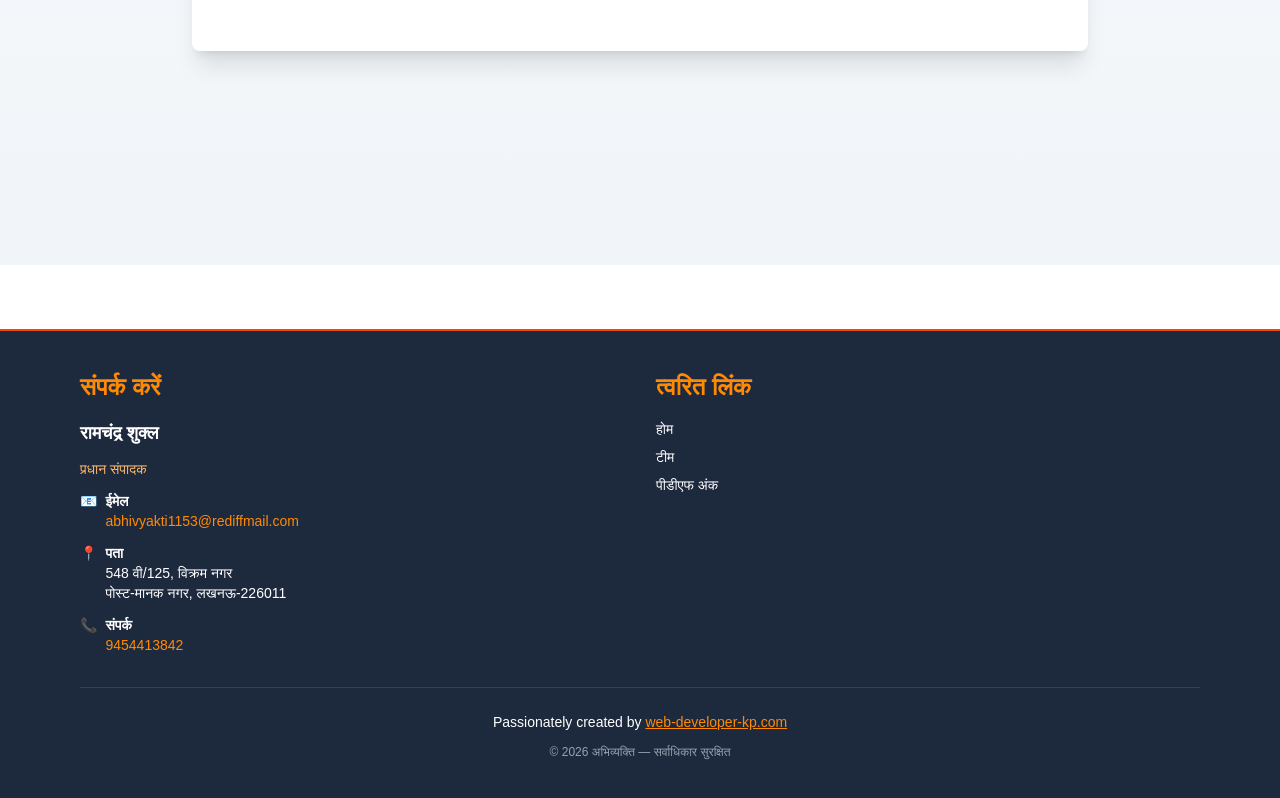
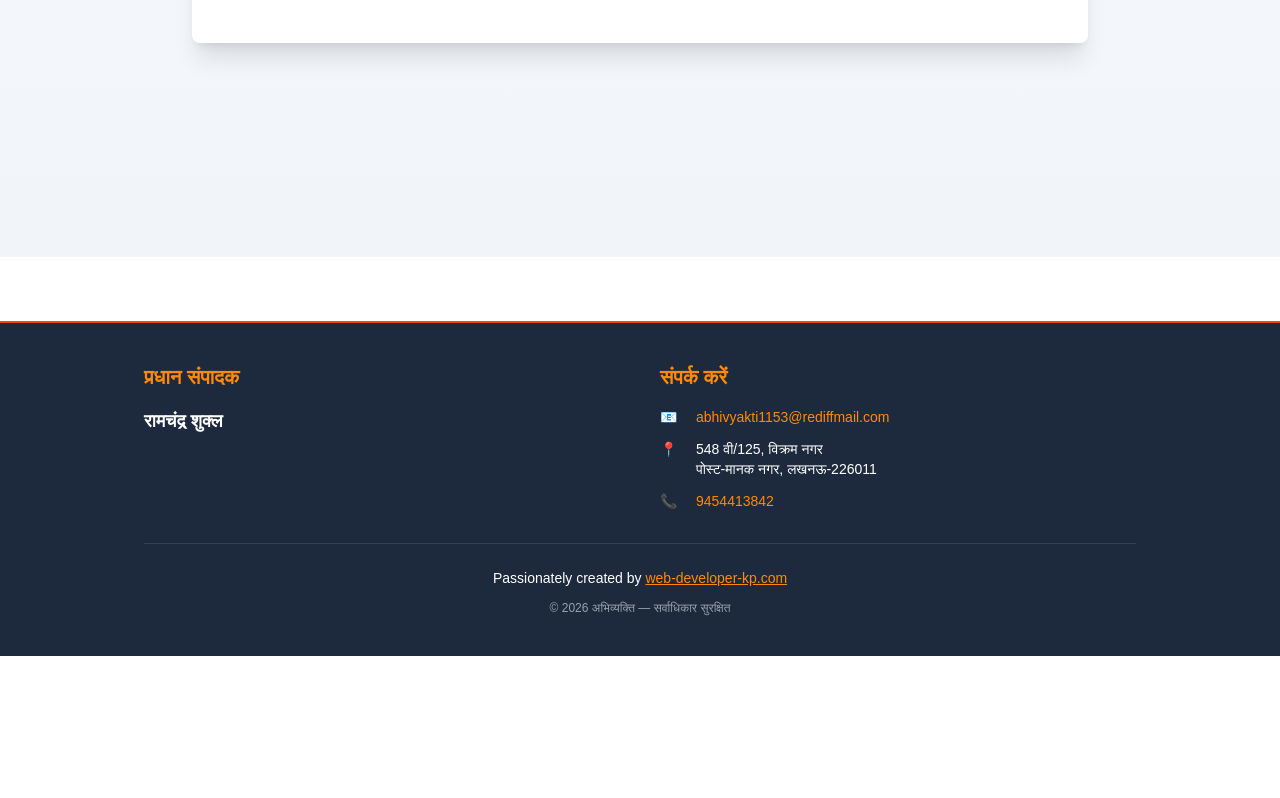
Before and after one commit to kp1153/abhivyakti, a Next.js app: page /pdf in a window 1280 px wide. Shown: the part 678-1476 px from the top of the page. After the commit the page ends 1334 px from the top, so only its background shows below. Built offline with nearby package versions, Linux system fonts and the light colour scheme.

Commit message:
force deploy

```diff
--- a/components/Footer.js
+++ b/components/Footer.js
@@ -3,22 +3,28 @@ import Link from "next/link";
 export default function Footer() {
   return (
     <footer className="w-full border-t-2 border-orange-600 mt-16 bg-slate-800">
-      <div className="max-w-6xl mx-auto px-4 py-10">
-        <div className="grid md:grid-cols-2 gap-8 text-white mb-8">
+      <div className="max-w-5xl mx-auto px-4 py-10">
+
+        {/* Main Content */}
+        <div className="grid md:grid-cols-2 gap-10 text-white mb-8">
+
+          {/* Editor */}
           <div>
-            <h3 className="text-2xl font-bold mb-4 text-orange-400">
+            <h3 className="text-xl font-bold mb-4 text-orange-400">
+              प्रधान संपादक
+            </h3>
+            <p className="font-semibold text-lg">रामचंद्र शुक्ल</p>
+          </div>
+
+          {/* Contact */}
+          <div>
+            <h3 className="text-xl font-bold mb-4 text-orange-400">
               संपर्क करें
             </h3>
 
             <div className="space-y-3 text-sm">
-              <p className="font-semibold text-lg">रामचंद्र शुक्ल</p>
-              <p className="text-orange-300">प्रधान संपादक</p>
-
-              {/* Email */}
-              <div className="flex items-start gap-2">
-                <span>📧</span>
-                <div>
-                  <p className="font-semibold">ईमेल</p>
+              <div className="flex items-center gap-3">
+                <span className="w-6">📧</span>
                 <a
                   href="mailto:abhivyakti1153@rediffmail.com"
                   className="text-orange-400 hover:underline"
@@ -26,23 +32,17 @@ export default function Footer() {
                   abhivyakti1153@rediffmail.com
                 </a>
               </div>
-              </div>
 
-              {/* Address */}
-              <div className="flex items-start gap-2">
-                <span>📍</span>
+              <div className="flex items-start gap-3">
+                <span className="w-6">📍</span>
                 <div>
-                  <p className="font-semibold">पता</p>
                   <p>548 वी/125, विक्रम नगर</p>
                   <p>पोस्ट-मानक नगर, लखनऊ-226011</p>
                 </div>
               </div>
 
-              {/* Phone */}
-              <div className="flex items-start gap-2">
-                <span>📞</span>
-                <div>
-                  <p className="font-semibold">संपर्क</p>
+              <div className="flex items-center gap-3">
+                <span className="w-6">📞</span>
                 <a
                   href="tel:9454413842"
                   className="text-orange-400 hover:underline"
@@ -52,25 +52,7 @@ export default function Footer() {
               </div>
             </div>
           </div>
-          </div>
 
-          {/* Quick Links */}
-          <div>
-            <h3 className="text-2xl font-bold mb-4 text-orange-400">
-              त्वरित लिंक
-            </h3>
-            <div className="space-y-2 text-sm">
-              <Link href="/" className="block hover:text-orange-400">
-                होम
-              </Link>
-              <Link href="/team" className="block hover:text-orange-400">
-                टीम
-              </Link>
-              <Link href="/pdf" className="block hover:text-orange-400">
-                पीडीएफ अंक
-              </Link>
-            </div>
-          </div>
         </div>
 
         {/* Bottom */}
@@ -90,6 +72,7 @@ export default function Footer() {
             © {new Date().getFullYear()} अभिव्यक्ति — सर्वाधिकार सुरक्षित
           </p>
         </div>
+
       </div>
     </footer>
   );
--- a/components/Navbar.js
+++ b/components/Navbar.js
@@ -42,12 +42,12 @@ export default function Navbar() {
       </nav>
 
       <div className="hidden lg:flex justify-center border-t border-zinc-700">
-        <ul className="flex gap-1 py-2 flex-wrap">
+        <ul className="flex gap-0.5 py-2 flex-wrap">
           {menu.map((item, i) => (
             <li key={i}>
               <Link
                 href={item.href}
-                className="px-4 py-2 font-medium text-white hover:bg-zinc-800 rounded-md block"
+                className="px-2.5 py-1.5 text-sm font-medium text-white hover:bg-zinc-800 rounded-md block"
               >
                 {item.title}
               </Link>
```
Lines whose indentation alone changed are shown as unchanged.
